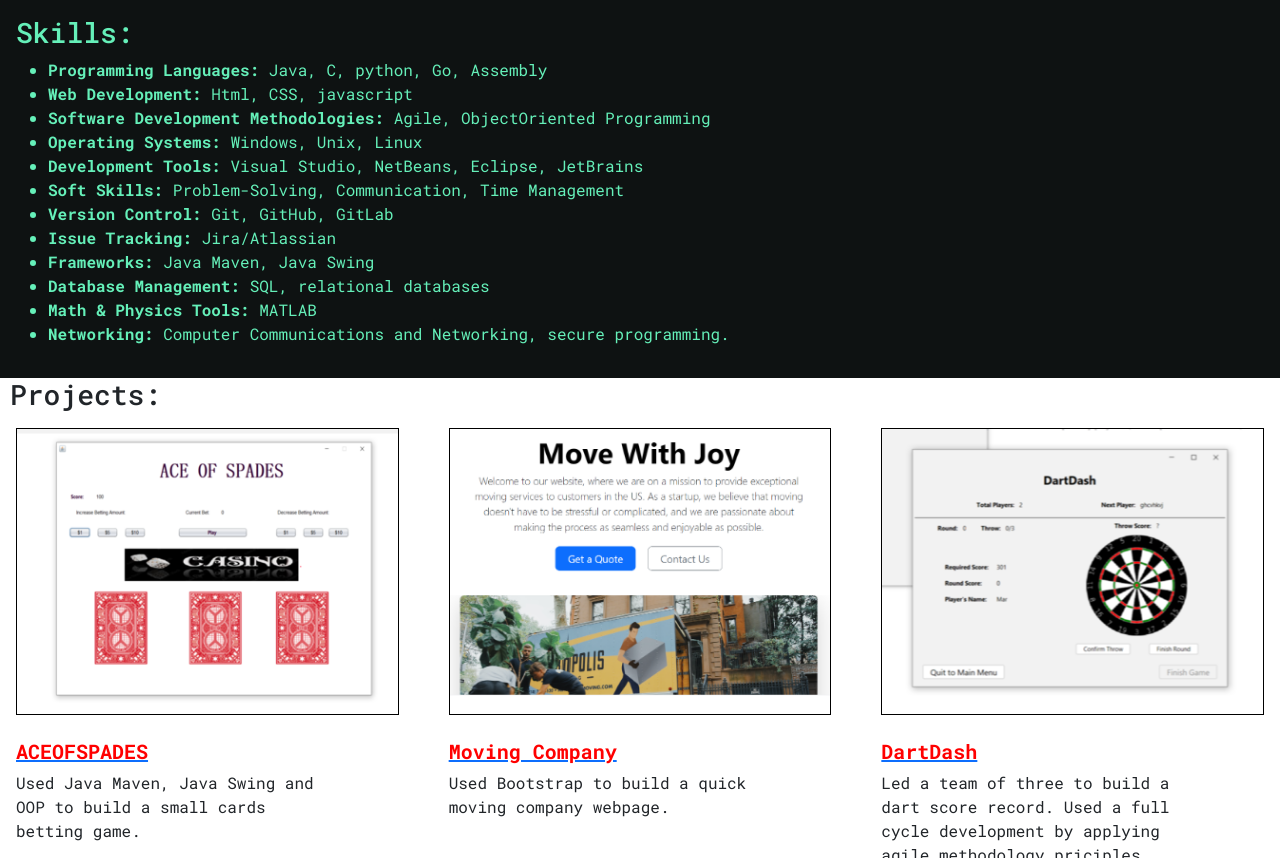
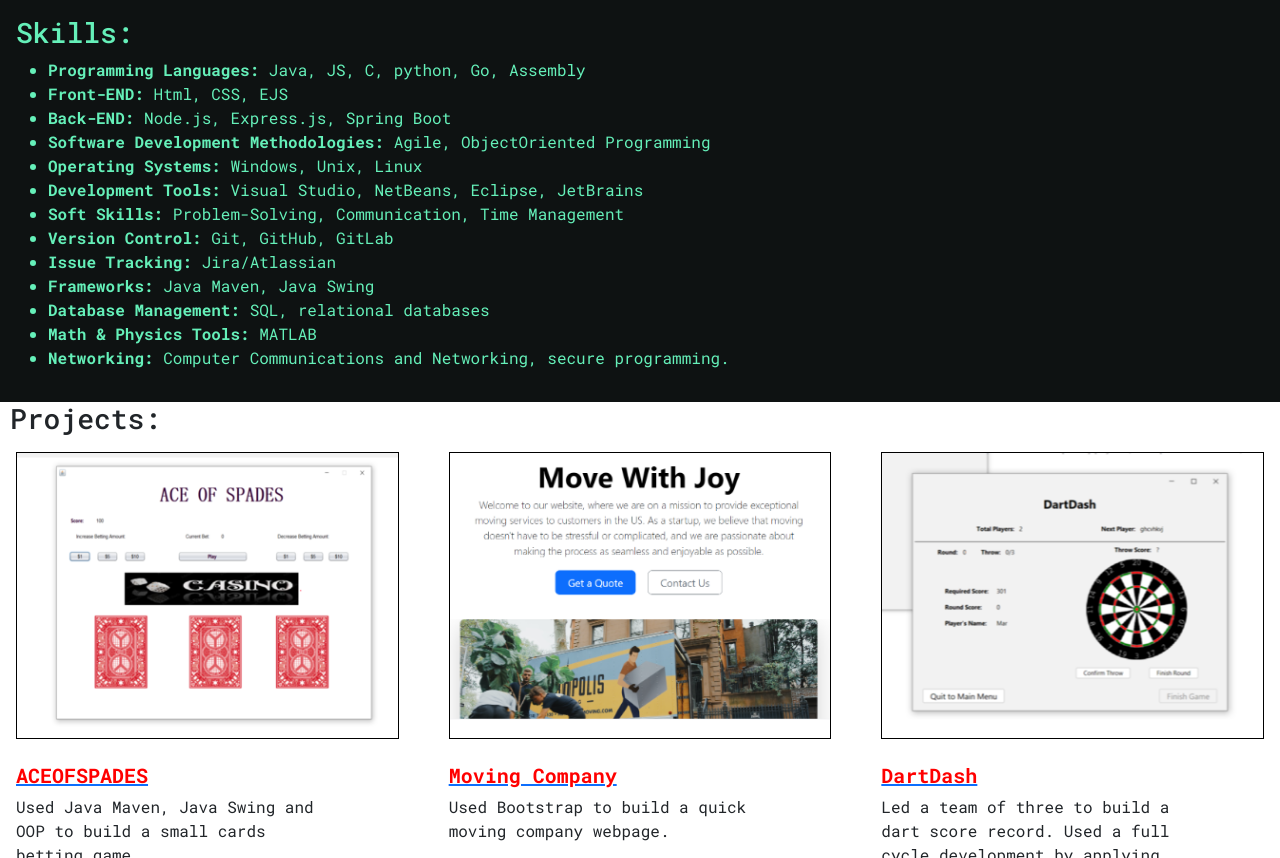
Before and after one commit to codenson/MyWebpage, a plain HTML site: page index.html in a window 1280 px wide. Shown: the part 843-1701 px from the top of the page. Drawn offline with nearby package versions, Linux system fonts and the light colour scheme; no server answers; a web font is replaced by a local one.

Commit message:
Update Skills section.

```diff
--- a/index.html
+++ b/index.html
@@ -121,8 +121,9 @@
     <section class="skillsSec" id="skillsSection">
       <h3>Skills:</h3>
       <ul>
-        <li><b>Programming Languages:</b> Java, C, python, Go, Assembly</li>
-        <li><b>Web Development:</b> Html, CSS, javascript</li>
+        <li><b>Programming Languages:</b> Java, JS, C, python, Go, Assembly</li>
+        <li><b>Front-END:</b> Html, CSS, EJS</li>
+        <li><b>Back-END:</b> Node.js, Express.js, Spring Boot</li>
         <li>
           <b>Software Development Methodologies:</b> Agile, ObjectOriented
           Programming
```
